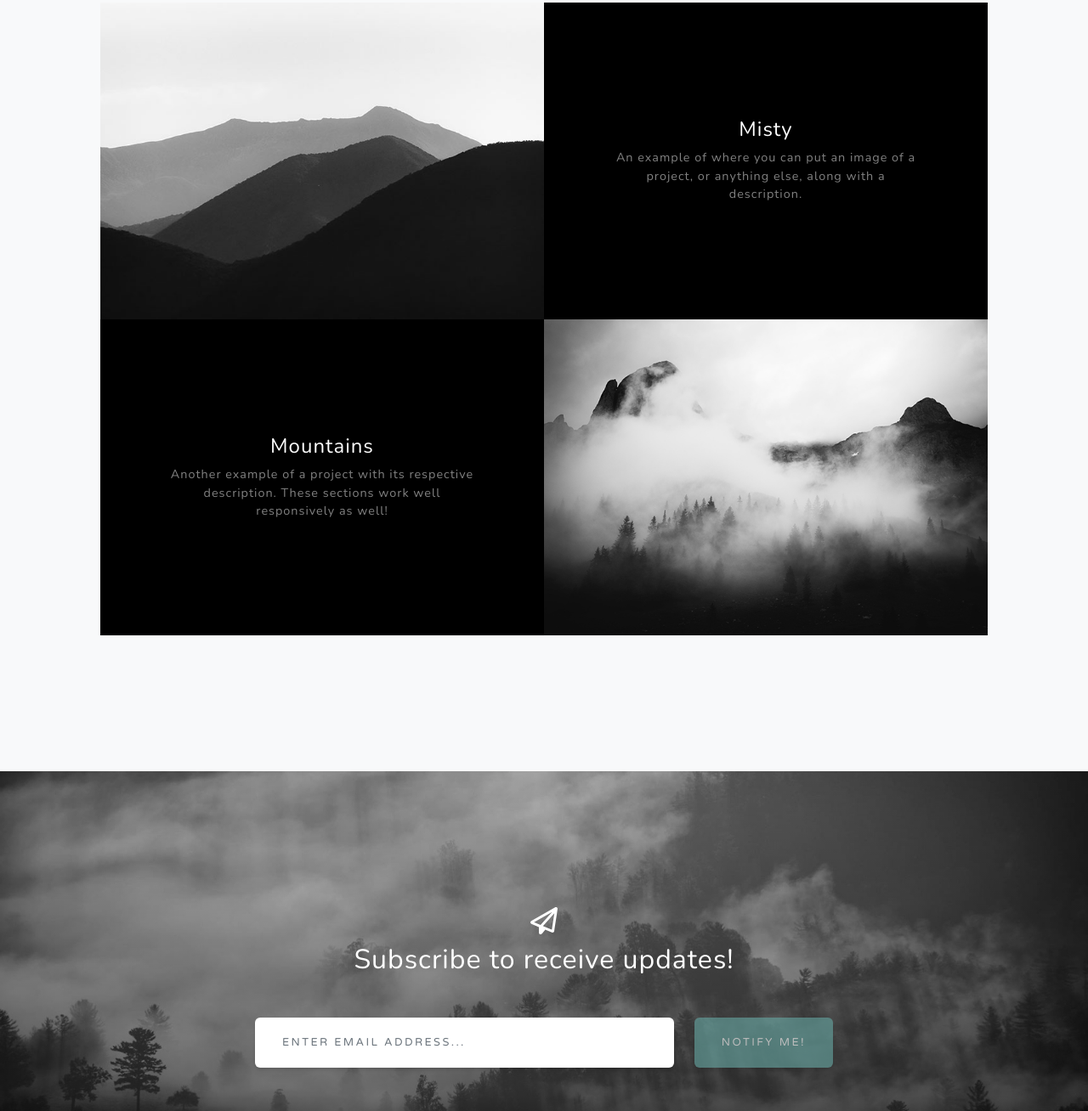
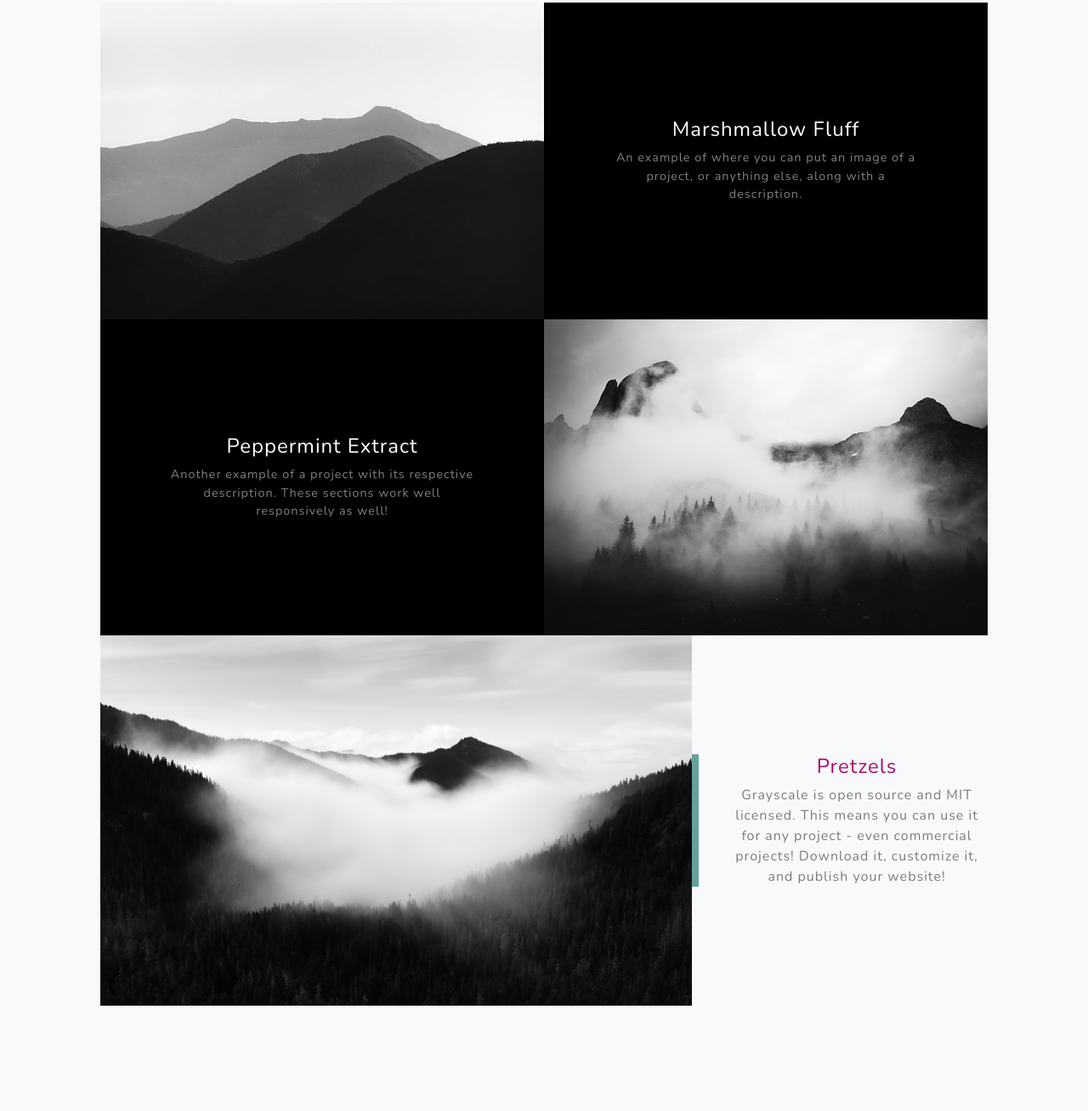
Before and after one commit to SreedeepLahiriSchool/aerochoco2026, a plain HTML site: page index.html in a window 1280 px wide. Shown: the part 2156-3464 px from the top of the page at 85% size. Drawn offline with nearby package versions, Linux system fonts and the light colour scheme.

Commit message:
new attempt

```diff
--- a/index.html
+++ b/index.html
@@ -81,7 +81,7 @@
                         <div class="bg-black text-center h-100 project">
                             <div class="d-flex h-100">
                                 <div class="project-text w-100 my-auto text-center text-lg-left">
-                                    <h4 class="text-white">Misty</h4>
+                                    <h4 class="text-white">Marshmallow Fluff</h4>
                                     <p class="mb-0 text-white-50">An example of where you can put an image of a project, or anything else, along with a description.</p>
                                 </div>
                             </div>
@@ -95,14 +95,26 @@
                         <div class="bg-black text-center h-100 project">
                             <div class="d-flex h-100">
                                 <div class="project-text w-100 my-auto text-center text-lg-right">
-                                    <h4 class="text-white">Mountains</h4>
+                                    <h4 class="text-white">Peppermint Extract</h4>
                                     <p class="mb-0 text-white-50">Another example of a project with its respective description. These sections work well responsively as well!</p>
                                 </div>
                             </div>
                         </div>
                     </div>
                 </div>
+                            <!-- Featured Project Row-->
+                <div class="row gx-0 mb-4 mb-lg-5 align-items-center">
+                    <div class="col-xl-8 col-lg-7"><img class="img-fluid mb-3 mb-lg-0" src="assets/img/bg-masthead.jpg" alt="..." /></div>
+                    <div class="col-xl-4 col-lg-5">
+
+                        <div class="featured-text text-center text-lg-left">
+                            <h4>Pretzels</h4>
+                            <p class="text-black-50 mb-0">Grayscale is open source and MIT licensed. This means you can use it for any project - even commercial projects! Download it, customize it, and publish your website!</p>
+                        </div>
+                    </div>
+                </div>
             </div>
+
         </section>
         <!-- Signup-->
         <section class="signup-section" id="signup">
```
